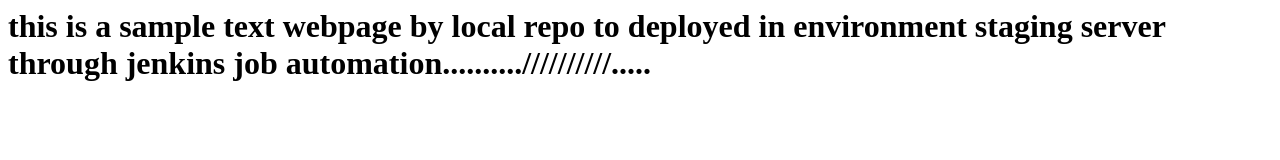
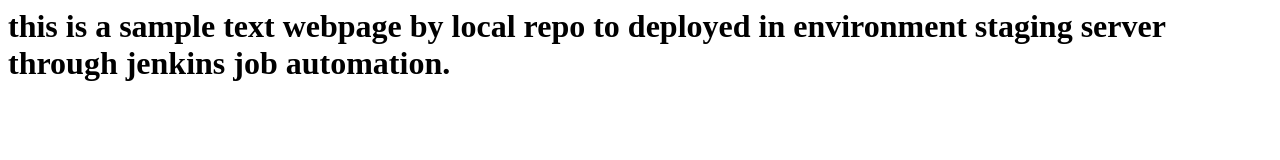
Before and after one commit to Murali778019/new-rp-01, a plain HTML site: page index.html in a window 1280 px wide. Drawn offline with Linux system fonts and the light colour scheme.

Commit message:
this is a sample webpage

```diff
--- a/index.html
+++ b/index.html
@@ -1 +1 @@
-<h1> this is a sample text webpage by local repo to deployed in environment staging server through jenkins job automation..........//////////..... </h1>
+<h1> this is a sample text webpage by local repo to deployed in environment staging server through jenkins job automation. </h1>
```
